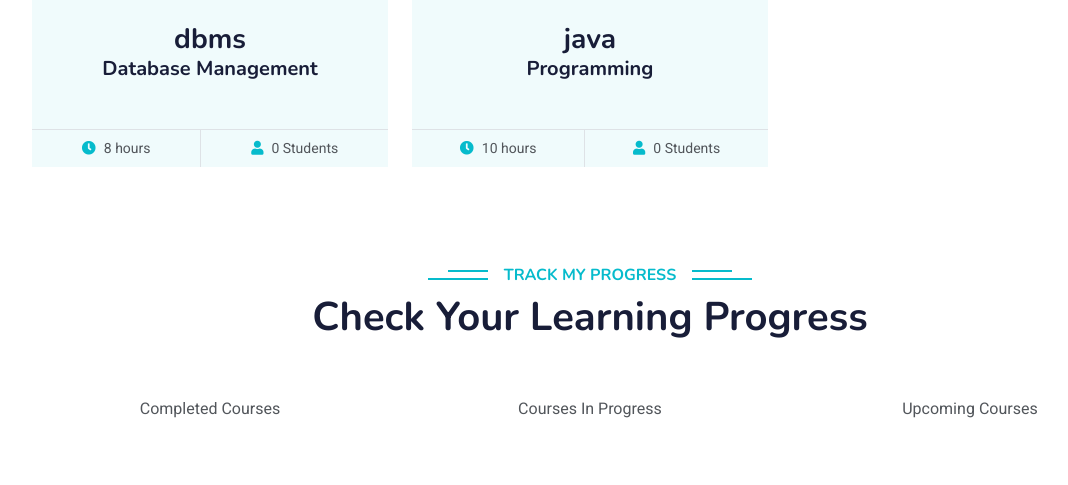
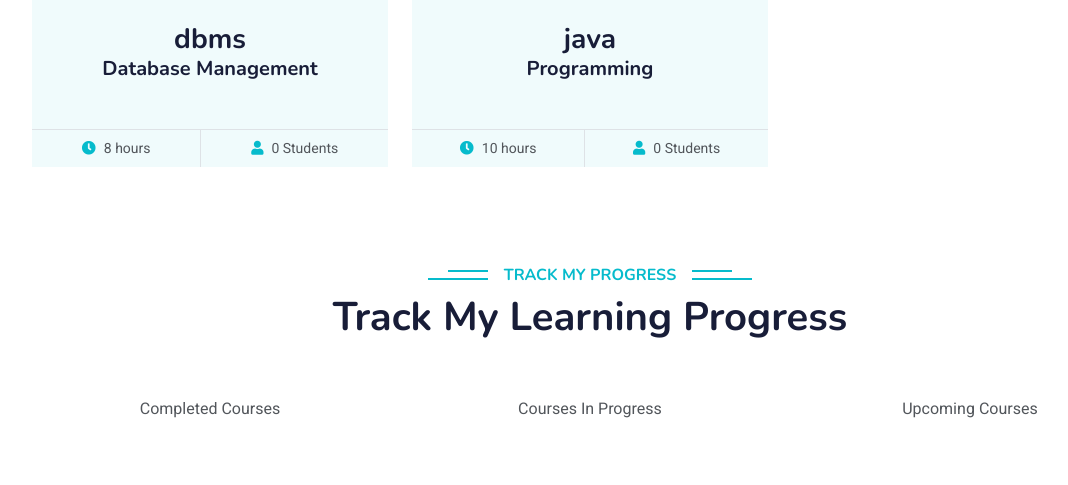
Before and after one commit to diljithmon170/Ai-Mentee_UI, a Django app: page /dashboard/ in a window 1280 px wide; the page is wider, and only the part inside the window is pictured. Shown: the part 1613-2098 px from the top of that part, without its empty margins (50-1118 px from the left). Run offline with Django 5.2, Linux system fonts and the light colour scheme; a user stored in the database is signed in; data comes from the database, SQL or seed files in the repository; some libraries are stand-ins or nearby versions.

Commit message:
added enrolled course complete

```diff
--- a/dashboard/templates/dashboard.html
+++ b/dashboard/templates/dashboard.html
@@ -232,7 +232,7 @@
         <div class="container">
             <div class="text-center wow fadeInUp" data-wow-delay="0.1s">
                 <h6 class="section-title bg-white text-center text-primary px-3">Track My Progress</h6>
-                <h1 class="mb-5">Check Your Learning Progress</h1>
+                <h1 class="mb-5">Track My Learning Progress</h1>
             </div>
             <div class="row g-4 text-center">
                 <div class="col-lg-4 col-md-6 wow fadeInUp" data-wow-delay="0.1s">
```
